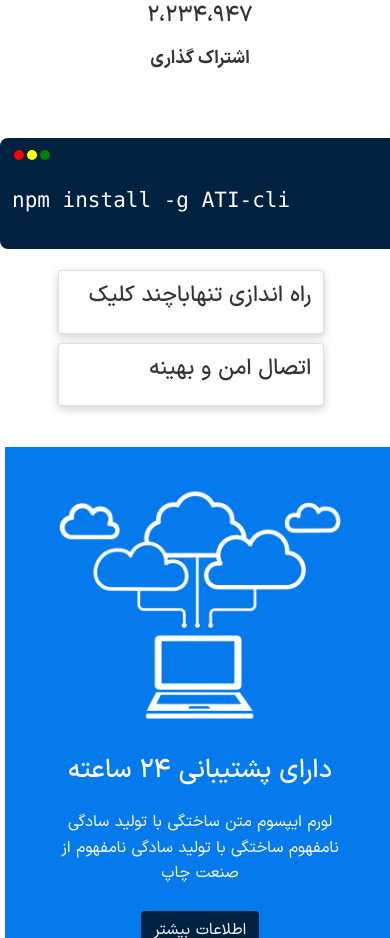
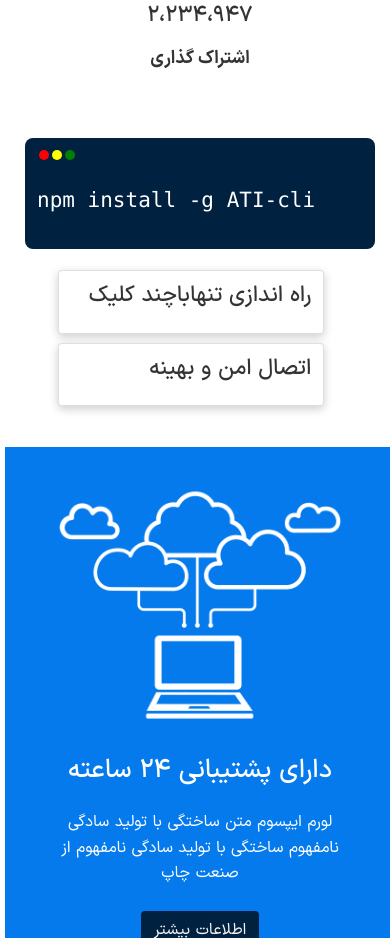
Before and after one commit to atefeh-karimi/responsive-server-web, a plain HTML site: page index.html in a window 390 px wide. Shown: the part 1557-2495 px from the top of the page. Drawn offline with Linux system fonts and the light colour scheme.

Commit message:
changed width .cli__img

```diff
--- a/css/style.css
+++ b/css/style.css
@@ -544,7 +544,8 @@ form input[type="text"] {
   }
 
   .cli__img {
-    margin-left: 12px;
-    margin-right: 12px;
+    margin-left: 16px;
+    margin-right: 16px;
+    width: 350px;
   }
 }
```
